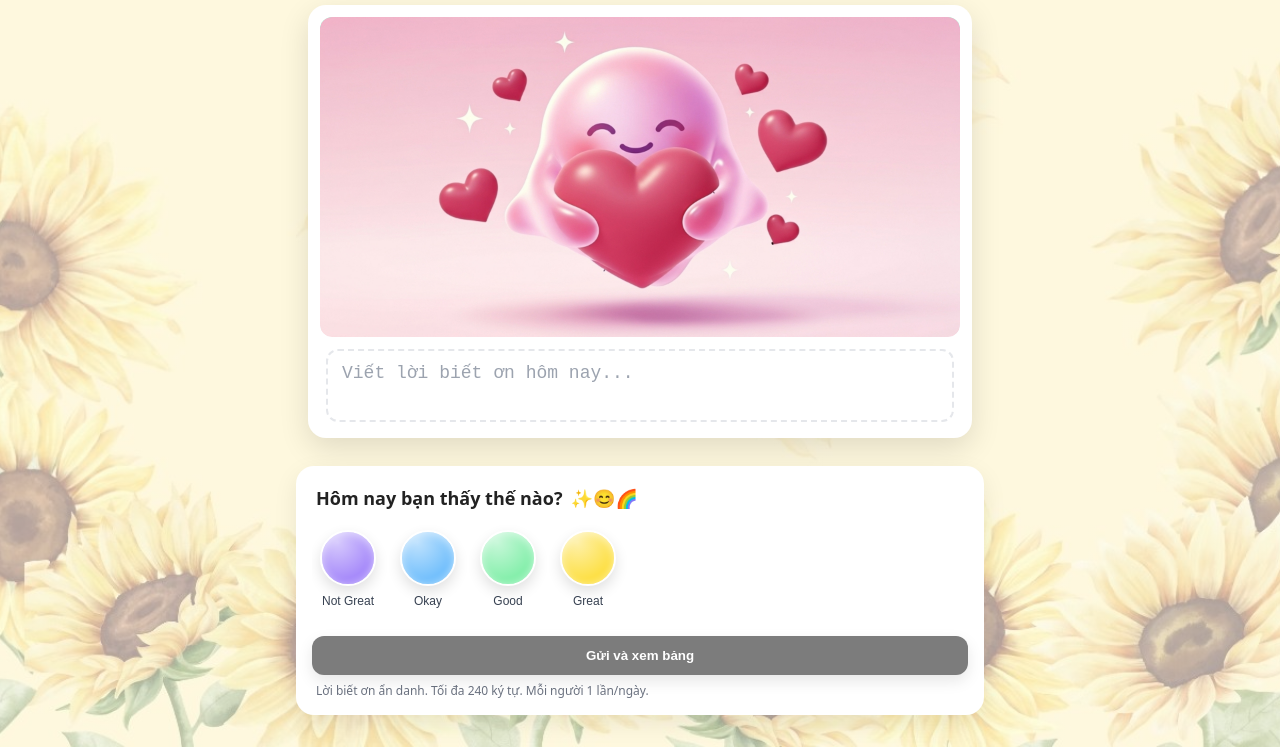
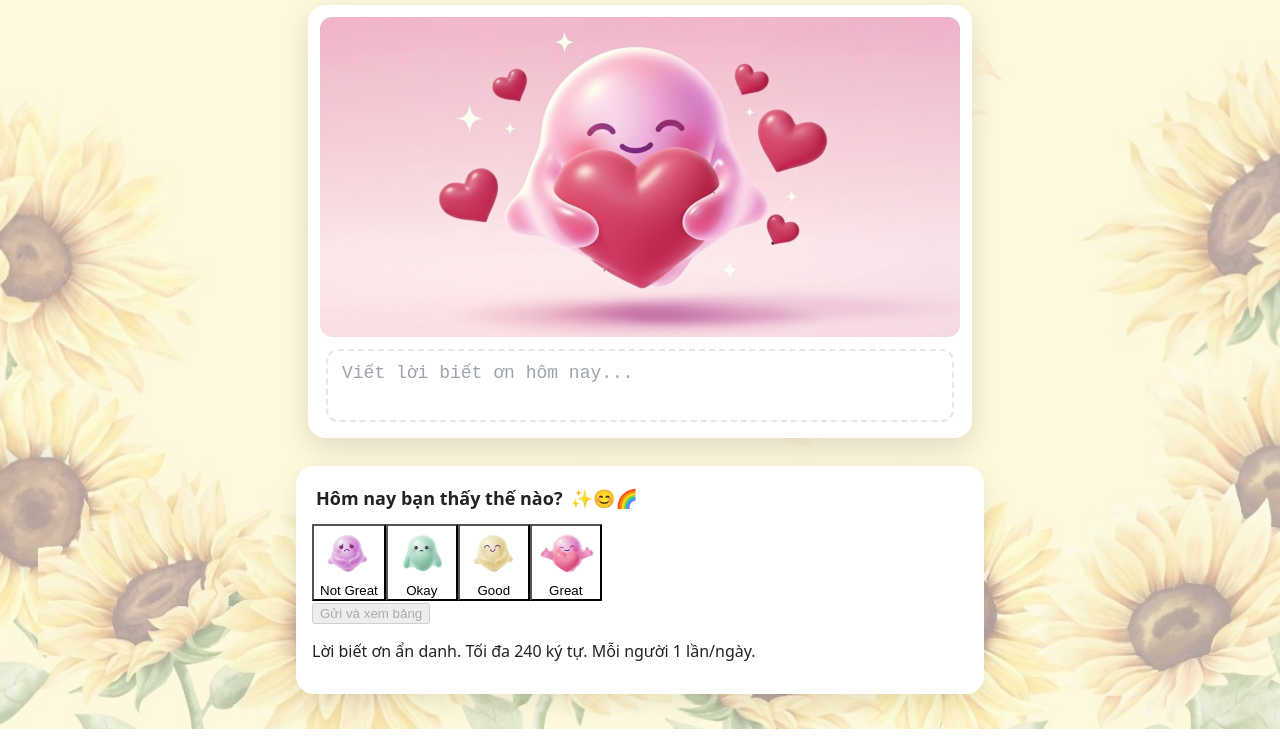
Before and after one commit to NguyenNgocQuynhAnh1809/Bang-Biet-0n-0nline, a plain HTML site: page index.html in a window 1280 px wide. Shown: the part 71-818 px from the top of the page. Drawn offline with Linux system fonts and the light colour scheme.

Commit message:
Update styles.css

```diff
--- a/styles.css
+++ b/styles.css
@@ -49,22 +49,19 @@ body.bg{
 .panel-title{margin:4px 4px 12px; font-size:18px; display:flex; align-items:center; gap:8px}
 .title-icons{font-size:18px}
 
-/* Mood buttons: tròn có mặt */
-.mood-list{display:flex; gap:12px; overflow:auto; padding:6px 2px 10px}
-.mood-btn{flex:0 0 auto; cursor:pointer; background:transparent; border:0; padding:0 6px 6px; display:flex; flex-direction:column; align-items:center; gap:8px}
-.mood-btn .face{width:56px; height:56px; border-radius:50%; display:grid; place-items:center; font-size:26px; line-height:1; box-shadow:inset 0 2px 8px rgba(255,255,255,.6), 0 6px 14px rgba(0,0,0,.12); border:2px solid #fff}
-.mood-btn .label{font-size:12px; color:#374151}
-.mood-btn[data-key="bad"]      .face{background:radial-gradient(120% 120% at 30% 20%, #fff8 0, transparent 60%), var(--bad)}
-.mood-btn[data-key="notgreat"] .face{background:radial-gradient(120% 120% at 30% 20%, #fff8 0, transparent 60%), var(--notgreat)}
-.mood-btn[data-key="okay"]     .face{background:radial-gradient(120% 120% at 30% 20%, #fff8 0, transparent 60%), var(--okay)}
-.mood-btn[data-key="good"]     .face{background:radial-gradient(120% 120% at 30% 20%, #fff8 0, transparent 60%), var(--good)}
-.mood-btn[data-key="great"]    .face{background:radial-gradient(120% 120% at 30% 20%, #fff8 0, transparent 60%), var(--great)}
-.mood-btn.active .face{outline:3px solid #111; outline-offset:2px; transform:translateY(-1px)}
-.mood-btn:active .face{transform:translateY(0)}
-
-.primary-btn{margin-top:12px; width:100%; padding:12px 16px; font-weight:700; border:0; border-radius:12px; cursor:pointer; background:#111; color:#fff; box-shadow:0 6px 16px rgba(0,0,0,.18)}
-.primary-btn:disabled{opacity:.55; cursor:not-allowed}
-.hint{color:var(--muted); font-size:12px; margin:8px 4px 0}
+/* Nút mood dùng ảnh: bỏ màu nền, dùng ảnh tròn 56x56 */
+.mood-btn.has-img { background: transparent !important; }
+.mood-btn.has-img .face{
+  width:56px; height:56px; border-radius:50%;
+  background: transparent !important;
+  border: 0 !important;
+  box-shadow: none !important;
+  display:grid; place-items:center;
+}
+.mood-btn.has-img .face img{
+  width:56px; height:56px; border-radius:50%;
+  object-fit:cover; display:block;
+}
 
 /* Board */
 .stats{background:#fff; border-radius:18px; padding:12px 12px 6px; box-shadow:0 8px 24px rgba(0,0,0,.08)}
```
